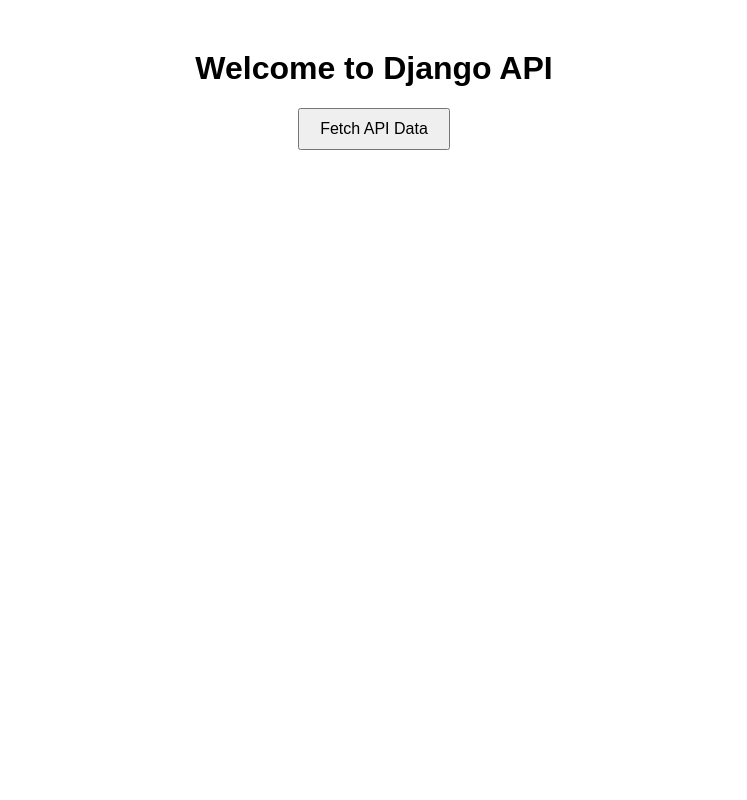
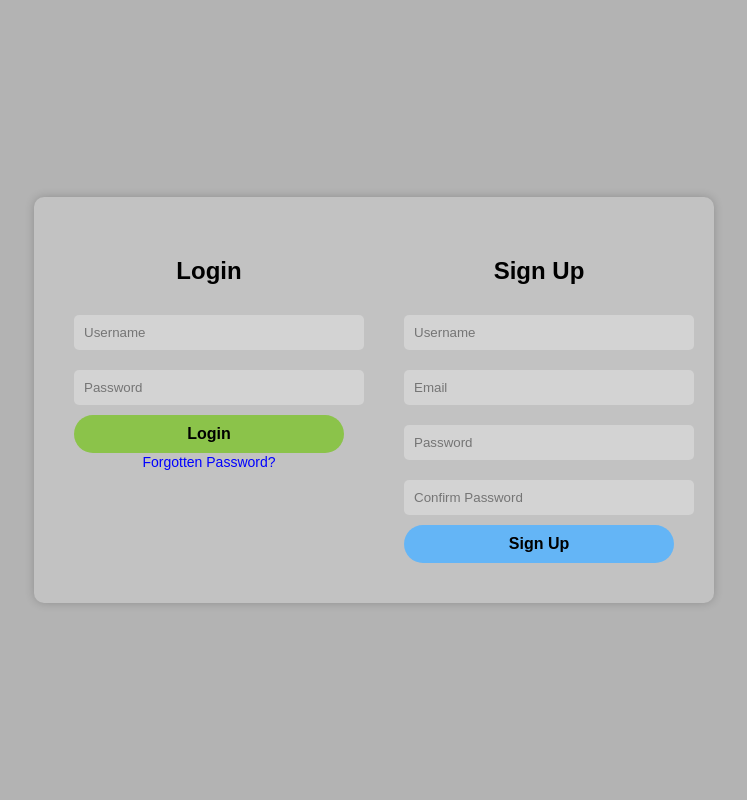
Before and after one commit to DominicEmerson/DESD-AAI-Y3-Group10, a Django app: page / in a window 1280 px wide. Shown: the whole page, without its empty margins (266-1013 px from the left). Run offline with Django 5.2, Linux system fonts and the light colour scheme.

Commit message:
home page is he login signup page

```diff
--- a/backend/my_project/urls.py
+++ b/backend/my_project/urls.py
@@ -1,9 +1,8 @@
 from django.contrib import admin
 from django.urls import path
-from .views import home, hello_world
+from .views import login_page
 
 urlpatterns = [
     path("admin/", admin.site.urls),
-    path("", home, name="home"),
-    path("api/hello/", hello_world),
+    path("", login_page, name="login"),
 ]
--- a/backend/my_project/views.py
+++ b/backend/my_project/views.py
@@ -2,7 +2,8 @@ from django.shortcuts import render
 from django.http import JsonResponse
 from rest_framework.decorators import api_view
 
-def home(request):
+
+def login_page(request):
     return render(request, "index.html")
 
 @api_view(["GET"])
--- a/backend/templates/index.html
+++ b/backend/templates/index.html
@@ -1,25 +1,93 @@
+<!-- backend/templates/index.html -->
 <!DOCTYPE html>
 <html lang="en">
 <head>
     <meta charset="UTF-8">
     <meta name="viewport" content="width=device-width, initial-scale=1.0">
-    <title>Django Full Stack</title>
-    <script>
-        function fetchData() {
-            fetch("/api/hello/")
-            .then(response => response.json())
-            .then(data => document.getElementById("output").innerText = data.message)
-            .catch(error => console.error("Error:", error));
+    <title>Login & Sign Up</title>
+    <style>
+        body {
+            font-family: Arial, sans-serif;
+            background-color: #b3b3b3; /* Grey background */
+            display: flex;
+            justify-content: center;
+            align-items: center;
+            height: 100vh;
+            margin: 0;
         }
-    </script>
-    <style>
-        body { font-family: Arial, sans-serif; text-align: center; margin-top: 50px; }
-        button { padding: 10px 20px; font-size: 16px; cursor: pointer; }
+        .container {
+            background: #c2c2c2; /* Slightly darker grey */
+            padding: 40px;
+            border-radius: 10px;
+            box-shadow: 0 0 10px rgba(0, 0, 0, 0.2);
+            width: 600px;
+            display: flex;
+            justify-content: space-between;
+        }
+        .form-container {
+            width: 45%;
+            text-align: center;
+        }
+        h2 {
+            margin-bottom: 20px;
+        }
+        input {
+            width: 100%;
+            padding: 10px;
+            margin: 10px 0;
+            border: none;
+            background: #d3d3d3;
+            border-radius: 5px;
+        }
+        button {
+            width: 100%;
+            padding: 10px;
+            border: none;
+            font-size: 16px;
+            font-weight: bold;
+            border-radius: 20px;
+            cursor: pointer;
+        }
+        .login-btn {
+            background: #8bc34a; /* Green */
+            color: black;
+        }
+        .signup-btn {
+            background: #64b5f6; /* Blue */
+            color: black;
+        }
+        .forgot-password {
+            color: blue;
+            font-size: 14px;
+            text-decoration: none;
+        }
     </style>
 </head>
 <body>
-    <h1>Welcome to Django API</h1>
-    <button onclick="fetchData()">Fetch API Data</button>
-    <p id="output"></p>
+    <div class="container">
+        <!-- Login Form -->
+        <div class="form-container">
+            <h2>Login</h2>
+            <form>
+                <input type="text" placeholder="Username" required>
+                <input type="password" placeholder="Password" required>
+                <button class="login-btn" type="submit">Login</button>
+                <br>
+                <a href="#" class="forgot-password">Forgotten Password?</a>
+            </form>
+        </div>
+
+        <!-- Sign Up Form -->
+        <div class="form-container">
+            <h2>Sign Up</h2>
+            <form>
+                <input type="text" placeholder="Username" required>
+                <input type="email" placeholder="Email" required>
+                <input type="password" placeholder="Password" required>
+                <input type="password" placeholder="Confirm Password" required>
+                <button class="signup-btn" type="submit">Sign Up</button>
+            </form>
+        </div>
+    </div>
 </body>
 </html>
```
Also changed, not shown: backend/db.sqlite3 (added).
